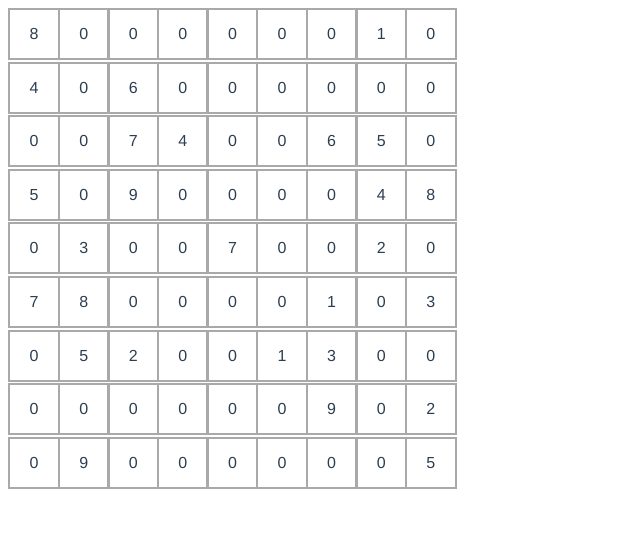
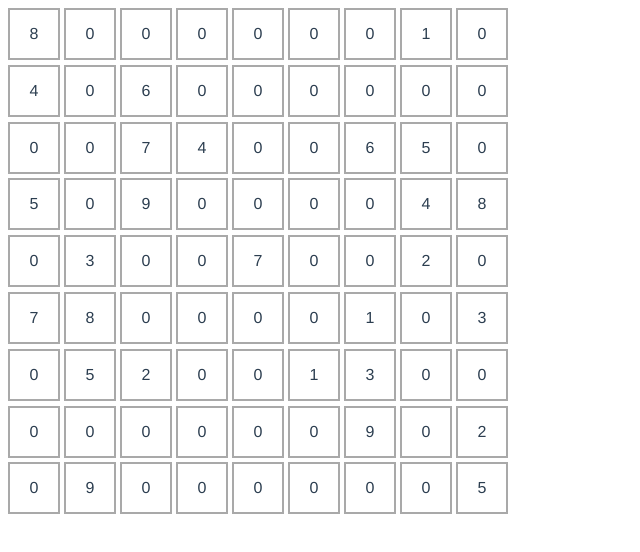
Before and after one commit to anpe9592/Sudoku-vue, a Vue app: page / in a window 1280 px wide. Shown: the top 552 px of the page, without its empty margins (0-640 px from the left). Built offline with nearby package versions, Linux system fonts and the light colour scheme.

Commit message:
added a grid-gap
don't like how how the grid-gap is applied
maybe look at it later

```diff
--- a/src/components/Sudoku.vue
+++ b/src/components/Sudoku.vue
@@ -70,6 +70,7 @@ export default {
   float: left;
   display: grid;
   grid-template-columns: repeat(9, 3em);
-  grid-gap: .1em;
+  grid-row-gap: .3em;
+  grid-column-gap: .5em;
 }
 </style>
```
